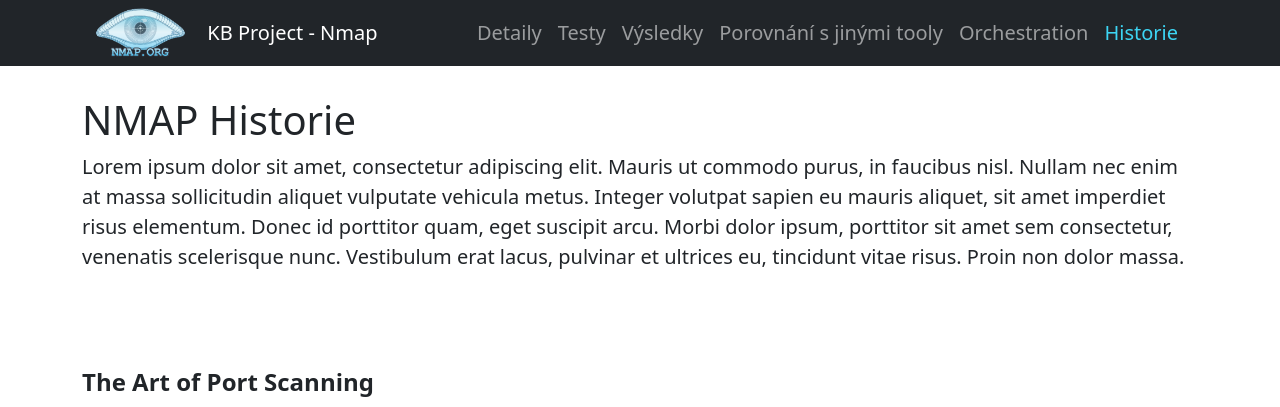
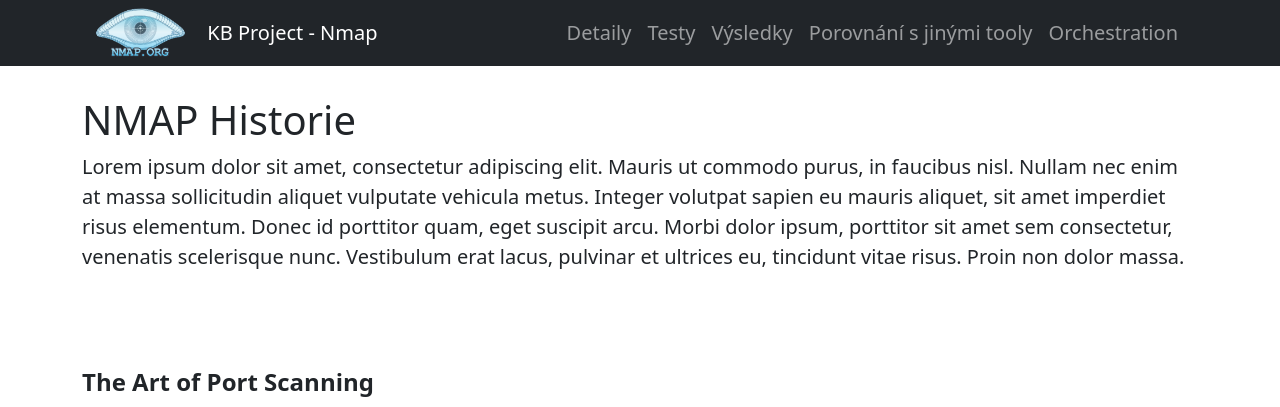
Before and after one commit to monkemon/vsb-nmap, a Django app: page /nmap/history in a window 1280 px wide. Shown: the top 407 px of the page. Run offline with Django 5.2, Linux system fonts and the light colour scheme; some libraries are stand-ins or nearby versions.

Commit message:
[QUALITY] Removed history from navbar

```diff
--- a/src/nmap/nmap/templates/base/base.html
+++ b/src/nmap/nmap/templates/base/base.html
@@ -26,7 +26,7 @@
                         <li class="nav-item"><a class="nav-link {% if request.path == '/nmap/results' %}active-page{% endif %}" href="results">Výsledky</a></li>
                         <li class="nav-item"><a class="nav-link {% if request.path == '/nmap/others' %}active-page{% endif %}" href="others">Porovnání s jinými tooly</a></li>
                         <li class="nav-item"><a class="nav-link {% if request.path == '/nmap/orchestration' %}active-page{% endif %}" href="orchestration">Orchestration</a></li>
-                        <li class="nav-item"><a class="nav-link {% if request.path == '/nmap/history' %}active-page{% endif %}" href="history">Historie</a></li>
+                        {% comment %} <li class="nav-item"><a class="nav-link {% if request.path == '/nmap/history' %}active-page{% endif %}" href="history">Historie</a></li> {% endcomment %}
                     </ul>
                 </div>
             </div>
```
